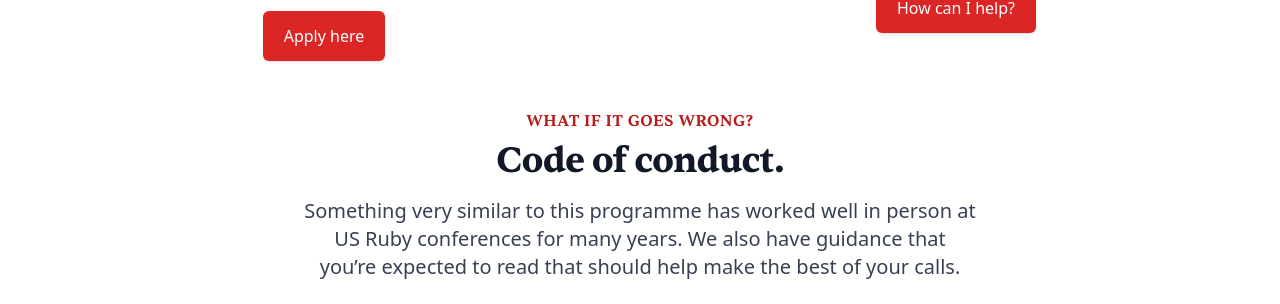
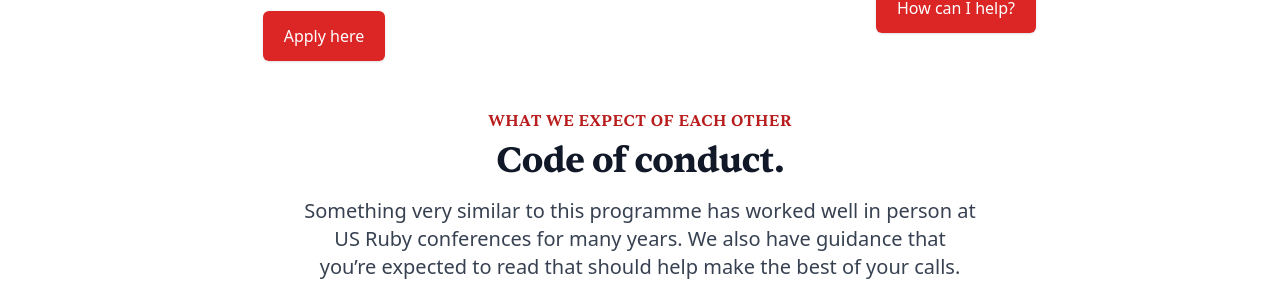
Before and after one commit to andycroll/firstrubyfriend.org, a Jekyll site: the page built from index.html, in a window 1280 px wide. Shown: the part 545-849 px from the top of the page. Built offline with Jekyll 4.4.1, drawn with Linux system fonts in a browser that asks for light colours.

```diff
--- a/early-career-devs.html
+++ b/early-career-devs.html
@@ -103,7 +103,7 @@
 							{%
 								include faq.html
 									q="What if it doesn’t work out?"
-									a="Sometimes you just don’t gel with someone new. That’s ok and either party can stop the process at any time."
+									a="Sometimes you just don’t gel with someone new. That’s OK and either party can stop the process at any time."
 							%}
 							{%
 								include faq.html
--- a/index.html
+++ b/index.html
@@ -23,8 +23,8 @@
 
 		<div class="grid grid-cols-1 gap-8 md:grid-cols-2 md:gap-12 pb-12">
 			<div class="lg:text-center">
-				<h2 class="font-sentient text-base text-red-700 font-semibold tracking-wide uppercase">We are nice</h2>
-				<p class="font-sentient mt-2 text-3xl leading-8 font-extrabold tracking-tight text-gray-900 sm:text-4xl">Free mentorship.</p>
+				<p class="font-sentient text-base text-red-700 font-semibold tracking-wide uppercase">We are nice</p>
+				<h2 class="font-sentient mt-2 text-3xl leading-8 font-extrabold tracking-tight text-gray-900 sm:text-4xl">Free mentorship.</h2>
 				<p class="mt-4 max-w-2xl text-xl text-gray-700 lg:mx-auto">
 					If you’re in your first year or so of a programming career we will pair you up with an existing Rubyist. We match you with someone with the experience you’re looking for and you can ask whatever you like.
 				</p>
@@ -37,8 +37,8 @@
 			</div>
 
 			<div class="lg:text-center">
-				<h2 class="font-sentient text-base text-red-700 font-semibold tracking-wide uppercase">Help Wanted</h2>
-				<p class="font-sentient mt-2 text-3xl leading-8 font-extrabold tracking-tight text-gray-900 sm:text-4xl">Anyone can be a mentor.</p>
+				<p class="font-sentient text-base text-red-700 font-semibold tracking-wide uppercase">Help Wanted</p>
+				<h2 class="font-sentient mt-2 text-3xl leading-8 font-extrabold tracking-tight text-gray-900 sm:text-4xl">Anyone can be a mentor.</h2>
 				<p class="mt-4 max-w-2xl text-xl text-gray-700 lg:mx-auto">
 					Every working developer has experiences to offer to those following us into the Ruby community. You only need a year of programming before you can give back.
 				</p>
@@ -52,8 +52,8 @@
 		</div>
 
 		<div class="lg:text-center">
-			<h2 class="font-sentient text-base text-red-700 font-semibold tracking-wide uppercase">What if it goes wrong?</h2>
-			<p class="font-sentient mt-2 text-3xl leading-8 font-extrabold tracking-tight text-gray-900 sm:text-4xl">Code of conduct.</p>
+			<p class="font-sentient text-base text-red-700 font-semibold tracking-wide uppercase">What we expect of each other</p>
+			<h2 class="font-sentient mt-2 text-3xl leading-8 font-extrabold tracking-tight text-gray-900 sm:text-4xl">Code of conduct.</h2>
 			<p class="mt-4 max-w-2xl text-xl text-gray-700 lg:mx-auto">
 				Something very similar to this programme has worked well in person at US Ruby conferences for many years. We also have guidance that you’re expected to read that should help make the best of your calls.
 			</p>
--- a/mentors.html
+++ b/mentors.html
@@ -104,7 +104,7 @@
 							{%
 								include faq.html
 									q="What if it doesn’t work out?"
-									a="Sometimes you just don’t gel with someone new. That’s ok and either party can stop the process at any time. If it’s jut a time pressure thing I really implore you to finish up your commitment. It is only three hours total."
+									a="Sometimes you just don’t gel with someone new. That’s OK and either party can stop the process at any time. If it’s jut a time pressure thing I really implore you to finish up your commitment. It is only three hours total."
 							%}
 							{%
 								include faq.html
```
Also changed, not shown: other parts of early-career-devs.html (+2 -2 lines).
